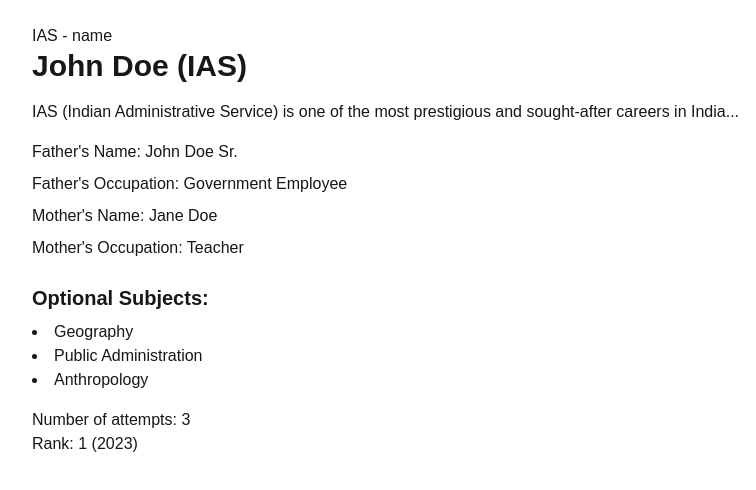
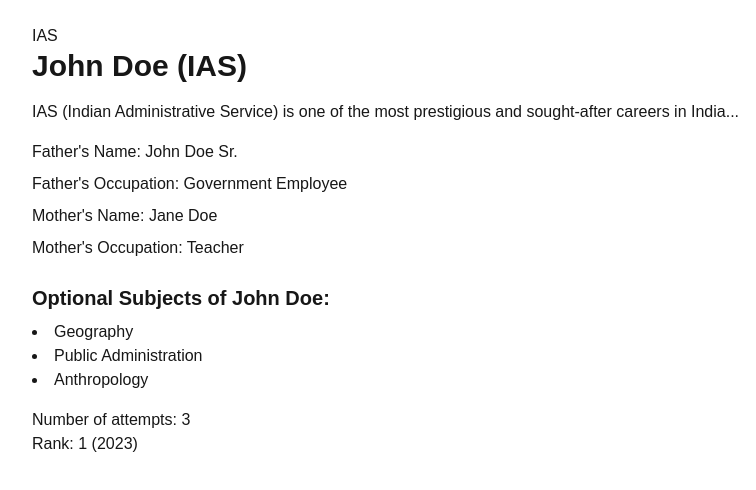
Before and after one commit to KumarPrafull/ias-search, a Next.js app: page /name in a window 1280 px wide. Shown: the top 490 px of the page, without its empty margins (184-940 px from the left). Built offline with nearby package versions, Linux system fonts and the light colour scheme.

Commit message:
name page temp fix

```diff
--- a/app/[name]/page.tsx
+++ /dev/null
@@ -1,36 +0,0 @@
-export default function Page(params: { params: {name: string} }) {
-  const { name } = params.params;
-  const data = {
-    name:  'John Doe',
-    service: "IAS",
-    rank: 1,
-    year: 2023,
-    introduction: "IAS (Indian Administrative Service) is one of the most prestigious and sought-after careers in India...",
-    father: "John Doe Sr.",
-    father_occupation: "Government Employee",
-    mother: "Jane Doe",
-    mother_occupation: "Teacher",
-    attempts: 3,
-    optional_subjects: ["Geography", "Public Administration", "Anthropology"]
-  };
-
-  return (
-    <div className="max-w-4xl mx-auto p-6">
-      <div>{data.service} - {name}</div>
-      <h1 className="text-3xl font-bold mb-4">{data.name} ({data.service})</h1>
-      <p className="mb-4">{data.introduction}</p>
-      <div className="mb-2">Father&apos;s Name: {data.father}</div>
-      <div className="mb-2">Father&apos;s Occupation: {data.father_occupation}</div>
-      <div className="mb-2">Mother&apos;s Name: {data.mother}</div>
-      <div className="mb-2">Mother&apos;s Occupation: {data.mother_occupation}</div>
-      <h2 className="text-xl font-semibold mt-6 mb-2">Optional Subjects:</h2>
-      <ul className="list-disc list-inside mb-4">
-        {data.optional_subjects.map((subject, i) => (
-          <li key={i}>{subject}</li>
-        ))}
-      </ul>
-      <div>Number of attempts: {data.attempts}</div>
-      <div>Rank: {data.rank} ({data.year})</div>
-    </div>
-  );
-}
--- /dev/null
+++ b/app/name/page.tsx
@@ -0,0 +1,44 @@
+export default async function Page() {
+  const data = {
+    name: 'John Doe',
+    service: 'IAS',
+    rank: 1,
+    year: 2023,
+    introduction:
+      'IAS (Indian Administrative Service) is one of the most prestigious and sought-after careers in India...',
+    father: 'John Doe Sr.',
+    father_occupation: 'Government Employee',
+    mother: 'Jane Doe',
+    mother_occupation: 'Teacher',
+    attempts: 3,
+    optional_subjects: ['Geography', 'Public Administration', 'Anthropology'],
+  };
+
+  return (
+    <div className="max-w-4xl mx-auto p-6">
+      <div>
+        {data.service}
+      </div>
+      <h1 className="text-3xl font-bold mb-4">
+        {data.name} ({data.service})
+      </h1>
+      <p className="mb-4">{data.introduction}</p>
+      <div className="mb-2">Father&apos;s Name: {data.father}</div>
+      <div className="mb-2">Father&apos;s Occupation: {data.father_occupation}</div>
+      <div className="mb-2">Mother&apos;s Name: {data.mother}</div>
+      <div className="mb-2">Mother&apos;s Occupation: {data.mother_occupation}</div>
+      <h2 className="text-xl font-semibold mt-6 mb-2">
+        Optional Subjects of {data.name}:
+      </h2>
+      <ul className="list-disc list-inside mb-4">
+        {data.optional_subjects.map((subject, i) => (
+          <li key={i}>{subject}</li>
+        ))}
+      </ul>
+      <div>Number of attempts: {data.attempts}</div>
+      <div>
+        Rank: {data.rank} ({data.year})
+      </div>
+    </div>
+  );
+}
```
